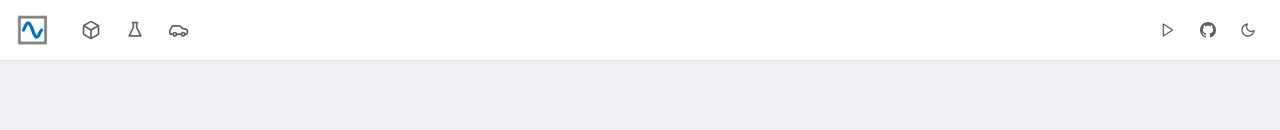
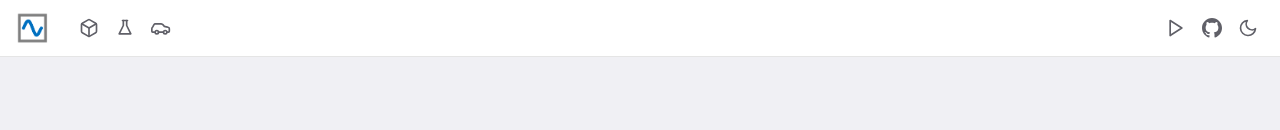
Before and after one commit to pathsim/pathsim-docs, a SvelteKit app: page / in a window 1280 px wide. Shown: the top 130 px of the page. Built offline with nearby package versions, Linux system fonts and the light colour scheme.

Commit message:
Simplify layout to use unified icon-btn class from app.css

```diff
--- a/src/routes/+layout.svelte
+++ b/src/routes/+layout.svelte
@@ -50,13 +50,13 @@
 				<img src="/favicon.png" alt="PathSim" />
 			</a>
 			<nav class="nav-links">
-				<a href="/pathsim" class="nav-link" use:tooltip={'PathSim Core'}>
+				<a href="/pathsim" class="icon-btn" use:tooltip={'PathSim Core'}>
 					<Icon name="box" size={20} />
 				</a>
-				<a href="/chem" class="nav-link" use:tooltip={'PathSim-Chem'}>
+				<a href="/chem" class="icon-btn" use:tooltip={'PathSim-Chem'}>
 					<Icon name="flask" size={20} />
 				</a>
-				<a href="/vehicle" class="nav-link" use:tooltip={'PathSim-Vehicle'}>
+				<a href="/vehicle" class="icon-btn" use:tooltip={'PathSim-Vehicle'}>
 					<Icon name="car" size={20} />
 				</a>
 			</nav>
@@ -129,44 +129,14 @@
 	.nav-links {
 		display: flex;
 		align-items: center;
-		gap: var(--space-sm);
+		gap: var(--space-xs);
 		flex: 1;
-	}
-
-	.nav-link {
-		padding: var(--space-sm);
-		color: var(--text-muted);
-		border-radius: var(--radius-sm);
-		display: flex;
-		align-items: center;
-		justify-content: center;
-		transition: all var(--transition-fast);
-	}
-
-	.nav-link:hover {
-		color: var(--text);
-		background: var(--surface-hover);
 	}
 
 	.nav-actions {
 		display: flex;
 		align-items: center;
-		gap: var(--space-sm);
-	}
-
-	.icon-btn {
-		padding: var(--space-sm);
-		background: transparent;
-		color: var(--text-muted);
-		border-radius: var(--radius-sm);
-		display: flex;
-		align-items: center;
-		justify-content: center;
-	}
-
-	.icon-btn:hover {
-		color: var(--text);
-		background: var(--surface-hover);
+		gap: var(--space-xs);
 	}
 
 	#main-content {
```
